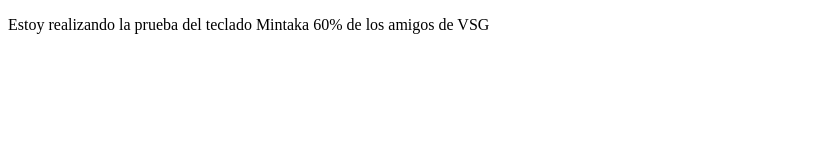
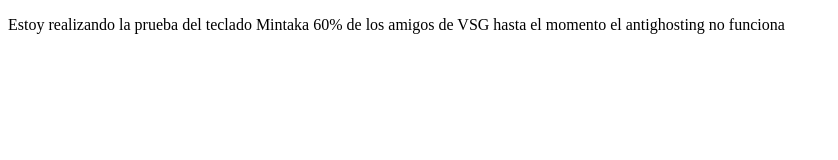
Before and after one commit to ststevann/UbuntuProject, a plain HTML site: page index.html in a window 1280 px wide. Shown: the whole page, without its empty margins (0-838 px from the left). Drawn offline with Linux system fonts and the light colour scheme.

Commit message:
VSG apesta

```diff
--- a/index.html
+++ b/index.html
@@ -8,7 +8,7 @@
 </head>
 <body>
     <p>
-        Estoy realizando la prueba del teclado Mintaka 60% de los amigos de VSG
+        Estoy realizando la prueba del teclado Mintaka 60% de los amigos de VSG hasta el momento el antighosting no funciona
     </p>
 
 </body>
```
